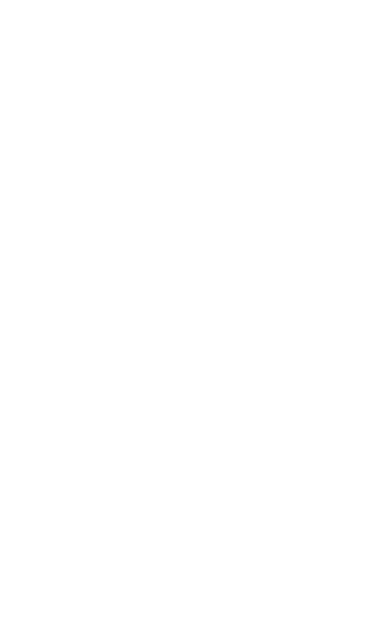
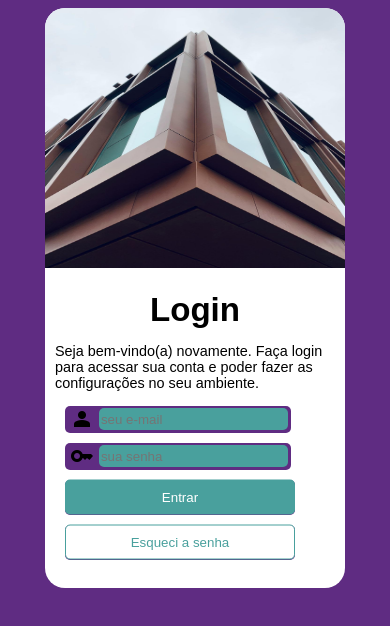
Before and after one commit to julioluwungu/projeto-login, a plain HTML site: page index.html in a window 390 px wide. Drawn offline with nearby package versions, Linux system fonts and the light colour scheme.

Commit message:
construindo a versão mobile first do projeto

```diff
--- a/estilos/style.css
+++ b/estilos/style.css
@@ -1 +1,103 @@
 @charset "UTF-8";
+
+/* Definição das variáveis */
+
+:root {
+    --cor1: #49a09d;
+    --cor2: #5f2c82;
+}
+
+/* Configurações gerais */
+
+body {
+    font-family: Arial, Helvetica, sans-serif;
+    background-color: var(--cor2);
+    font-size: 0.9em;
+}
+
+/* Configurações do main */
+
+main {
+    margin: auto;
+    width: 300px;
+    height: 580px;
+    border-radius: 20px;
+    background-color: white;
+}
+
+main h1 {
+    text-align: center;
+    font-size: 2.3em;
+    font-weight: 700;
+    margin: 10px;
+}
+
+section#imagem > img {
+    width: 100%;
+    height: 260px;
+    border-radius: 20px 20px 0px 0px;
+}
+
+section#conteudo {
+    padding: 10px;
+}
+
+form {
+    display: block;
+    margin: auto;
+}
+
+div.conteiner {
+    width: 220px;
+    height: 25px;
+    background-color: var(--cor2);
+    margin: 10px;
+    padding: 1px 1px 1px 5px;
+    border-radius: 5px;
+    vertical-align: center;
+    position: relative;
+}
+
+div > input {
+    position: absolute;
+    border: none;
+    height: 20px;
+    width: 185px;
+    top: 50%;
+    left: 15%;
+    border-radius: 5px;
+    transform: translate(0%, -50%);
+    background-color: var(--cor1);
+}
+
+div.botao {
+    width: 230px;
+    height: 35px;
+    padding: 0px;
+}
+
+div.botao > input {
+    width: 100%;
+    height: 100%;
+    left: 0%;
+    border-radius: 5px;
+    cursor: pointer;
+}
+
+div#entrar > input {
+    color: white;
+}
+
+div#esquecer > input {
+    background-color: white;
+    color: var(--cor1);
+    border: 1px solid var(--cor1);
+}
+
+span.material-symbols-outlined {
+  font-variation-settings:
+    'FILL' 1,
+    'wght' 400,
+    'GRAD' 0,
+    'opsz' 24
+}
--- a/index.html
+++ b/index.html
@@ -4,9 +4,35 @@
     <meta charset="UTF-8">
     <meta name="viewport" content="width=device-width, initial-scale=1.0">
     <title>Login</title>
+    <link href="https://fonts.googleapis.com/css2?family=Material+Symbols+Outlined" rel="stylesheet" />
+    <link href="https://fonts.googleapis.com/css2?family=Material+Symbols+Rounded" rel="stylesheet" />
+    <link href="https://fonts.googleapis.com/css2?family=Material+Symbols+Sharp" rel="stylesheet" />
+    <link href="https://fonts.googleapis.com/css2?family=Material+Symbols+Outlined:wght@400;FILL@1" rel="stylesheet" />
     <link rel="stylesheet" href="estilos/style.css">
 </head>
 <body>
-
+    <main>
+        <section id="imagem">
+            <img src="imagens/imagem.jpg" alt="Fundo">
+        </section>
+        <section id="conteudo">
+            <h1>Login</h1>
+            <p>
+                Seja bem-vindo(a) novamente. Faça login para acessar sua conta e poder fazer as configurações no seu ambiente.
+            </p>
+            <form action="#" method="post">
+                <div class="conteiner">
+                    <label for="email"><span class="material-symbols-outlined">person</span></label>
+                    <input type="email" name="email" id="email" placeholder="seu e-mail">
+                </div>
+                <div class="conteiner">
+                    <label for="senha"><span class="material-symbols-outlined">key</span></label>
+                    <input type="password" name="senha" id="senha" placeholder="sua senha">
+                </div>
+                <div id="entrar" class=" conteiner botao"><input type="submit" value="Entrar"></div>
+                <div id="esquecer" class="conteiner botao"><input type="submit" value="Esqueci a senha"></div>
+            </form>
+        </section>
+    </main>
 </body>
 </html>
```
